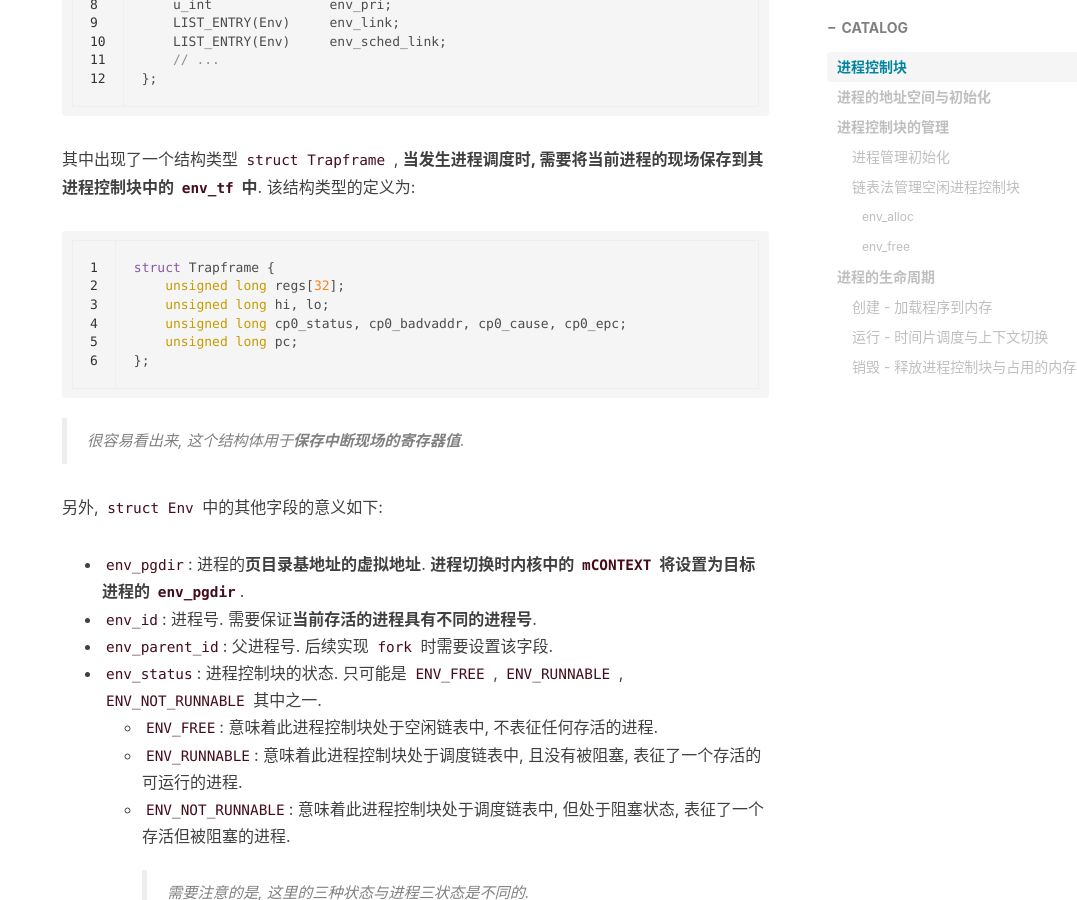
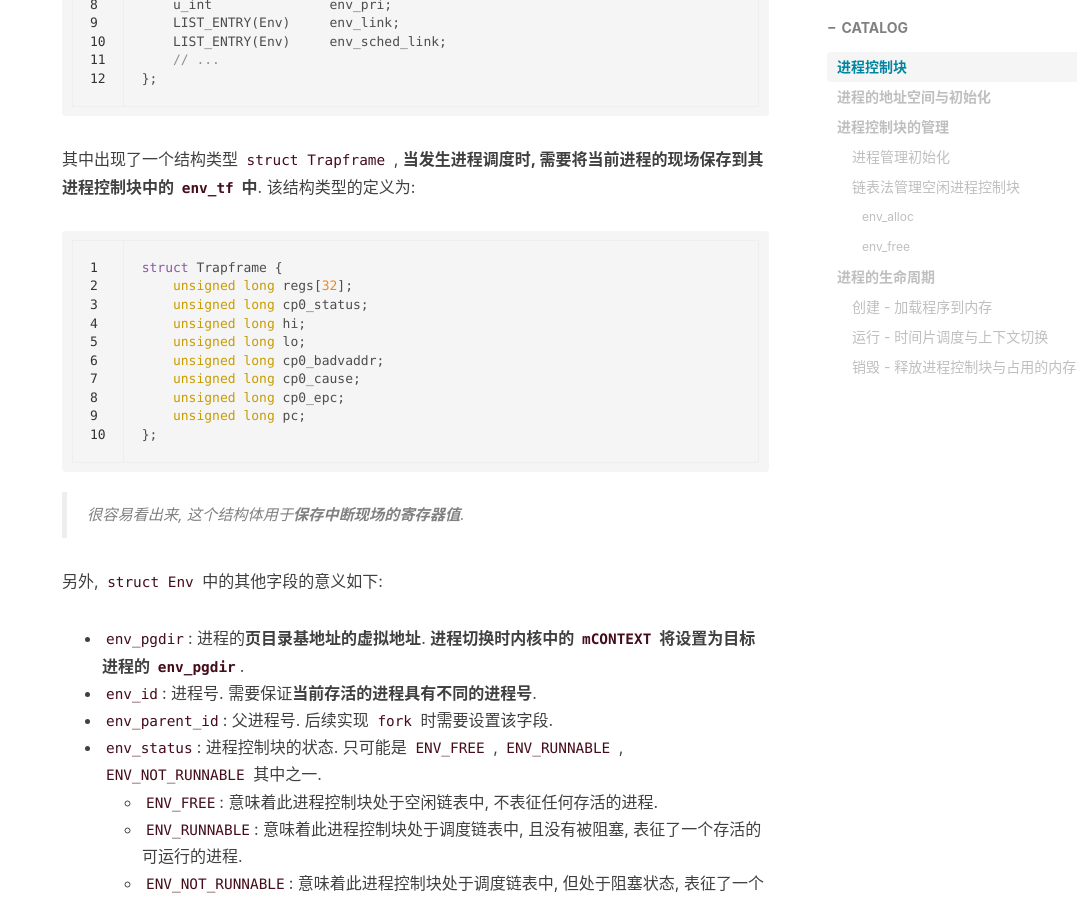
Before and after one commit to Coekjan/coekjan.github.io, a Jekyll site: the page built from _posts/MOS/2021-08-15-Process.md, in a window 1280 px wide and 900 px high, scrolled down 855 px. Shown: the whole window, without its empty margins (203-1280 px from the left). Built offline with Jekyll 4.4.1, drawn with Linux system fonts in a browser that asks for light colours; nearby versions of some CDN libraries; comment, search, counter and statistics services are not loaded.

Commit message:
Fix definition of `struct Trapframe`

````diff
--- a/_posts/MOS/2021-08-15-Process.md
+++ b/_posts/MOS/2021-08-15-Process.md
@@ -35,8 +35,12 @@ struct Env {
 ```c
 struct Trapframe {
     unsigned long regs[32];
-    unsigned long hi, lo;
-    unsigned long cp0_status, cp0_badvaddr, cp0_cause, cp0_epc;
+    unsigned long cp0_status;
+    unsigned long hi;
+    unsigned long lo;
+    unsigned long cp0_badvaddr;
+    unsigned long cp0_cause;
+    unsigned long cp0_epc;
     unsigned long pc;
 };
 ```
````
